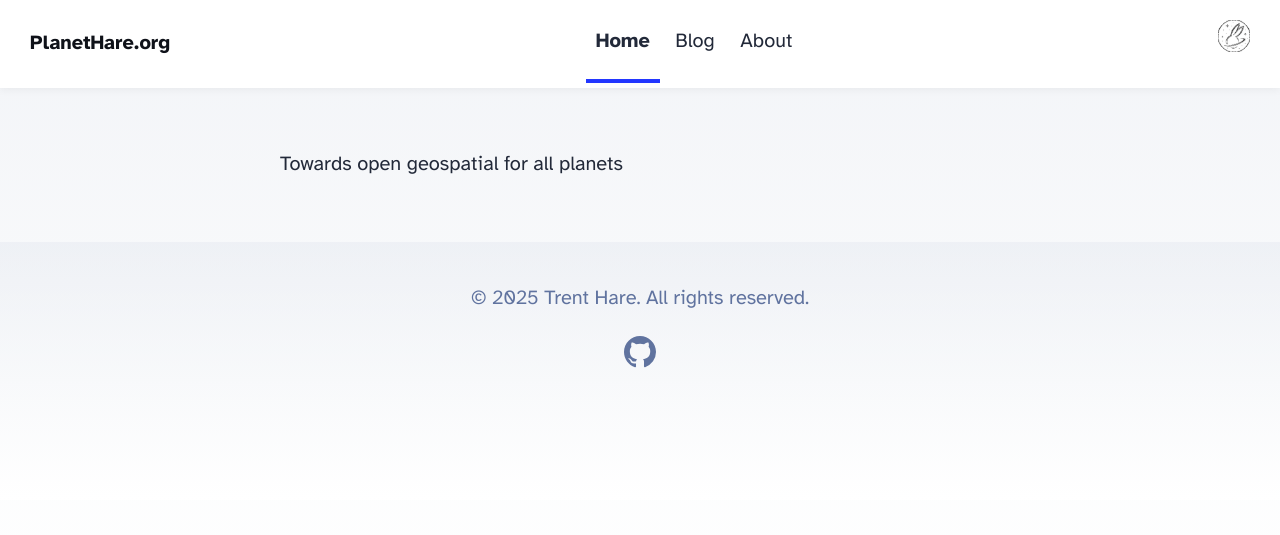
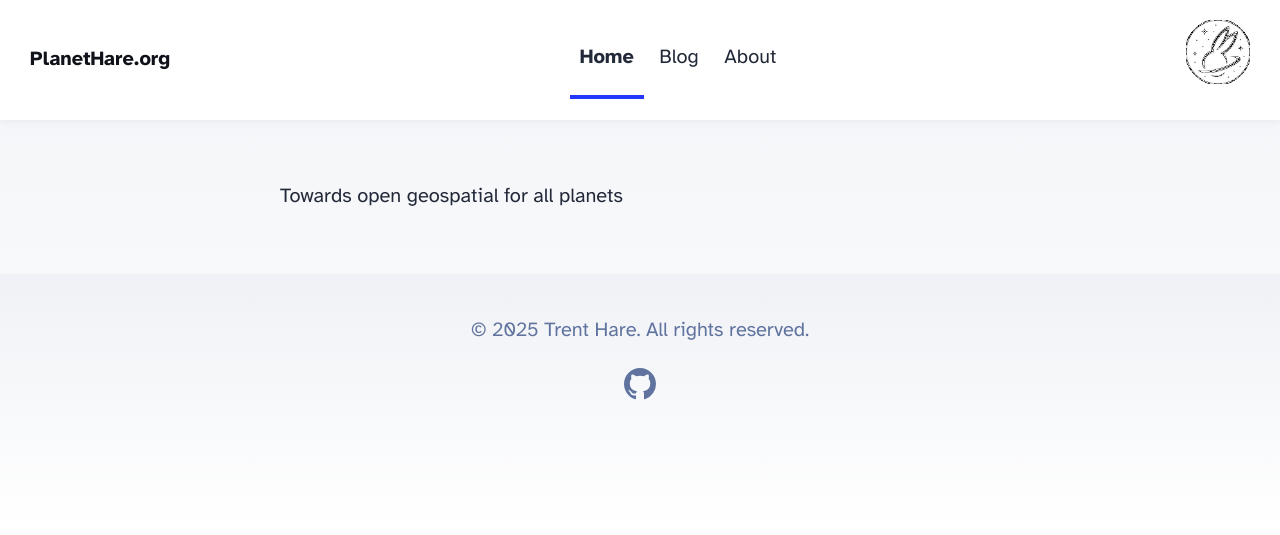
Before and after one commit to PlanetHare/planethare-astro, an Astro site: page / in a window 1280 px wide. Built offline with nearby package versions, Linux system fonts and the light colour scheme; Astro itself is replaced by a stand-in of ours.

Commit message:
update logo

```diff
--- a/src/components/Header.astro
+++ b/src/components/Header.astro
@@ -34,7 +34,7 @@ import { SITE_TITLE } from '../consts';
 -->
 			<a href="https://github.com/PlanetHare" target="_blank">
 				<span class="sr-only">Go to PlanetHare GitHub repo</span>
-				<img src="/PlanetHare_logo.png" width="32" height="32" alt="Logo" />
+				<img src="/PlanetHare_logo.png" width=64" height="64" alt="PlanetHare Logo" />
 			</a>
 		</div>
 	</nav>
```
Also changed, not shown: public/PlanetHare_bw.png.
